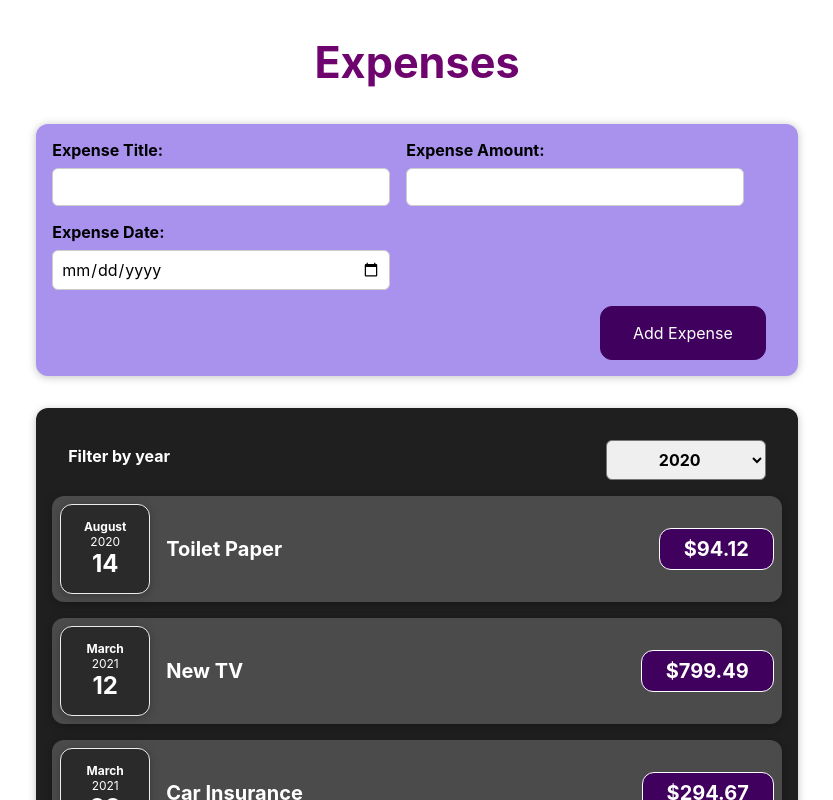
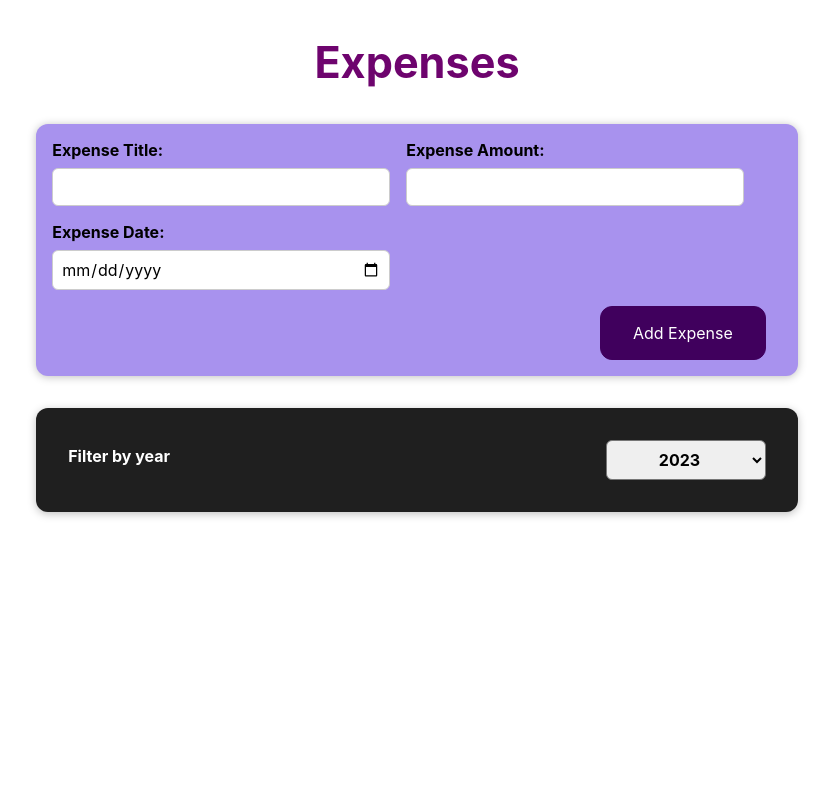
Before and after one commit to manupuranic/first-react-app, a React (Create React App) app: page / in a window 1280 px wide. Shown: the top 800 px of the page, without its empty margins (223-1056 px from the left). Built offline with nearby package versions, Linux system fonts and the light colour scheme.

Commit message:
filter by year feature

```diff
--- a/src/App.js
+++ b/src/App.js
@@ -15,7 +15,7 @@ const App = () => {
       id: "e2",
       title: "New TV",
       amount: 799.49,
-      date: new Date(2021, 2, 12),
+      date: new Date(2019, 2, 12),
     },
     {
       id: "e3",
@@ -27,10 +27,9 @@ const App = () => {
       id: "e4",
       title: "New Desk (Wooden)",
       amount: 450,
-      date: new Date(2021, 5, 12),
+      date: new Date(2022, 5, 12),
     },
   ]);
-
   const addNewExpenseHandler = (expense) => {
     setExpenses((prevExpenses) => {
       return [expense, ...prevExpenses];
--- a/src/components/Expenses/Expenses.js
+++ b/src/components/Expenses/Expenses.js
@@ -6,9 +6,17 @@ import "./Expenses.css";
 
 const Expenses = (props) => {
   const expenses = props.items;
-  const [selectedYear, setSelectedYear] = useState("2020");
+  const [selectedYear, setSelectedYear] = useState("2023");
+  const initialExpenses = expenses.filter(
+    (expense) => expense.date.getFullYear() === +selectedYear
+  );
+  const [filteredExpenses, setFilteredExpenses] = useState(initialExpenses);
   const changeFilterHandler = (year) => {
     setSelectedYear(year);
+    const expensesFilter = expenses.filter(
+      (expense) => expense.date.getFullYear() === +year
+    );
+    setFilteredExpenses(expensesFilter);
   };
   return (
     <Card className="expenses">
@@ -16,14 +24,13 @@ const Expenses = (props) => {
         selected={selectedYear}
         onChangeFilter={changeFilterHandler}
       />
-      {expenses.map((expense) => {
+      {filteredExpenses.map((expense) => {
         return (
           <ExpenseItem
             key={expense.id}
             title={expense.title}
             amount={expense.amount}
             date={expense.date}
-            location={expense.location}
           />
         );
       })}
```
